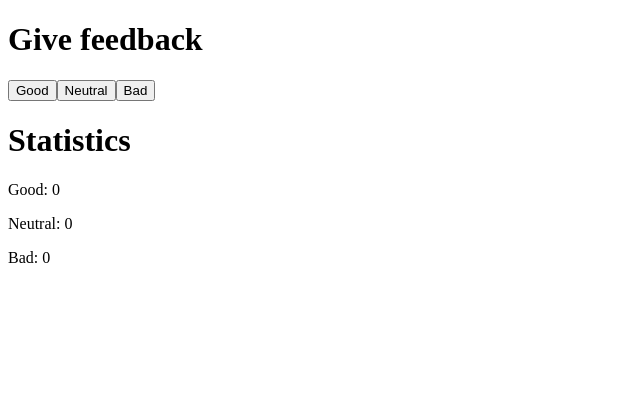
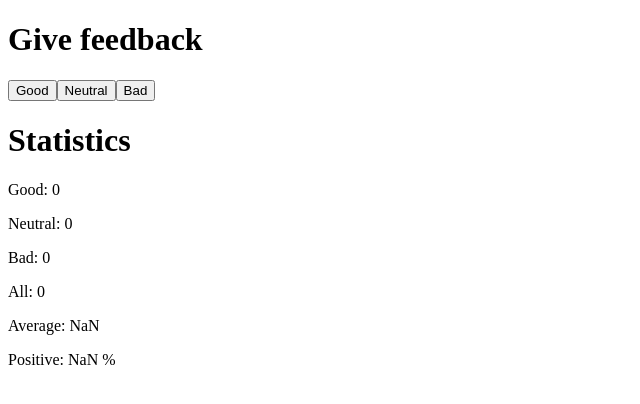
Before and after one commit to maaksuw/fullstack-exercises, a React (Create React App) app in the folder osa-1/unicafe/: page / in a window 1280 px wide. Shown: the top 404 px of the page, without its empty margins (0-640 px from the left). Built offline with nearby package versions, Linux system fonts and the light colour scheme.

Commit message:
Tehtävät 1.7 ja 1.8, unicafe osat 2 ja 3.

```diff
--- a/osa-1/unicafe/src/App.js
+++ b/osa-1/unicafe/src/App.js
@@ -6,13 +6,16 @@
     <button onClick={props.handleClick}>{props.text}</button>
 )
 
-const StatsLine = ({stats}) => {
-  const [good, neutral, bad] = stats
+const Statistics = ({stats}) => {
+  const [good, neutral, bad, all, average, positive] = stats
   return (
     <div>
       <p>Good: {good}</p>
       <p>Neutral: {neutral}</p>
       <p>Bad: {bad}</p>
+      <p>All: {all}</p>
+      <p>Average: {average}</p>
+      <p>Positive: {positive} %</p>
     </div>
   )
 }
@@ -29,7 +32,10 @@
 
   const increaseBad = () => setBad(bad + 1)
 
-  const stats = [good, neutral, bad]
+  const all = good + neutral + bad
+  const average = (1*good - 1*bad)/all
+  const positive = good/all
+  const stats = [good, neutral, bad, all, average, positive]
 
   return (
     <div>
@@ -38,7 +44,7 @@
       <Button handleClick={increaseNeutral} text="Neutral" />
       <Button handleClick={increaseBad} text="Bad" />
       <Header text="Statistics" />
-      <StatsLine stats={stats}/>
+      <Statistics stats={stats}/>
     </div>
   )
 }
```
